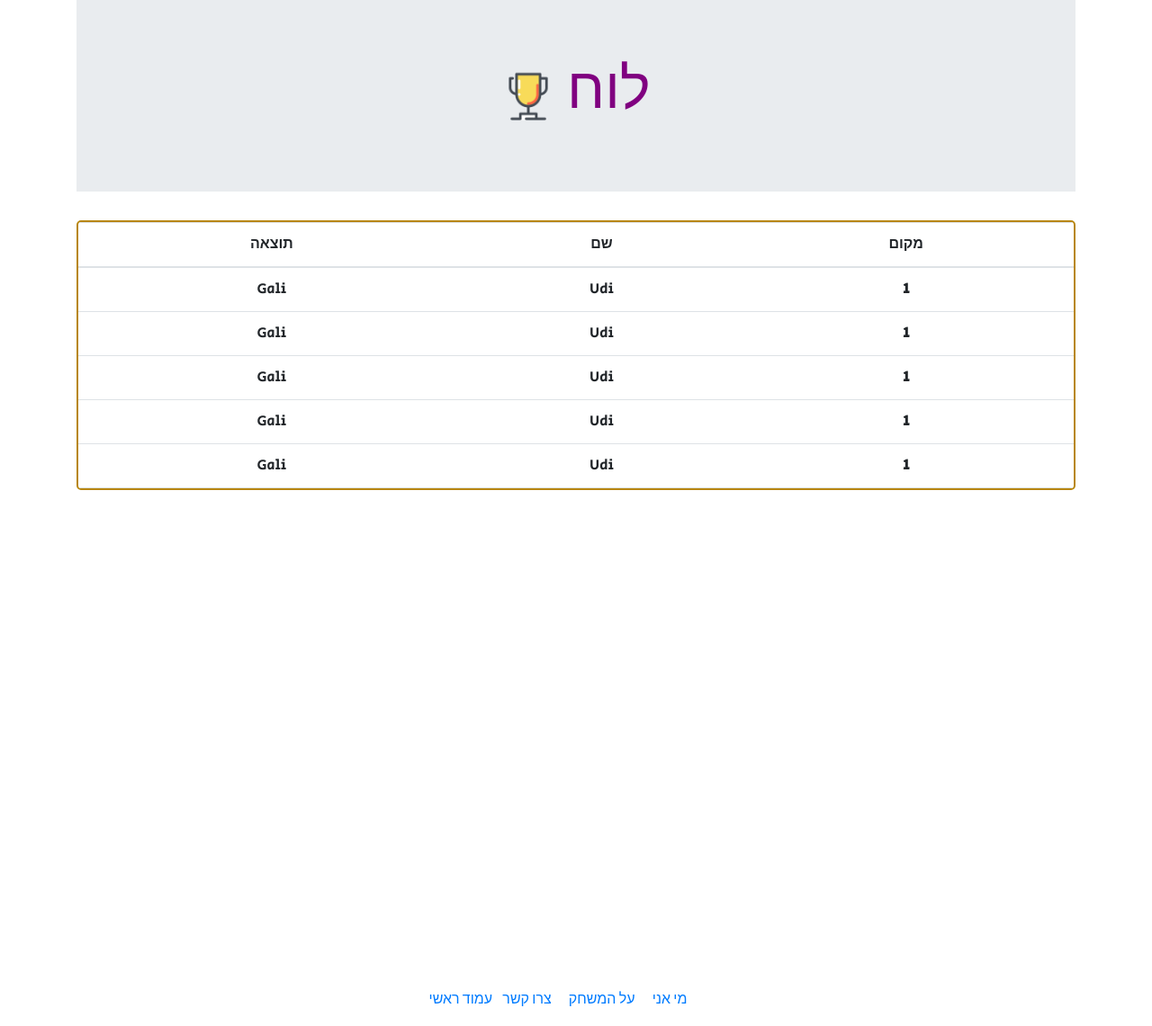
After one commit to udiargaman/Gali-Hangman, a Flask app: page /board in a window 1280 px wide. The commit adds this page. Shown: the whole page at 90% size. Run offline with Flask 2, Linux system fonts and the light colour scheme; some libraries are stand-ins or nearby versions.

Commit message:
evening change

```diff
--- a/application.py
+++ b/application.py
@@ -8,9 +8,11 @@ def create_app(**config_overrides):
     app.config.update(config_overrides)
 
     from client_app.view import client_app
+    from game_app.view import game_app
 
     #Markdown(app)
 
     app.register_blueprint(client_app)
+    app.register_blueprint(game_app)
 
     return app
--- a/client_app/view.py
+++ b/client_app/view.py
@@ -1,12 +1,30 @@
 from flask import Blueprint, session, render_template, redirect, url_for, request, flash
 from client_app.forms import LoginForm
 
-client_app = Blueprint("Gali's Hangman", __name__)
+client_app = Blueprint("hangman", __name__)
 
-# main page
-@client_app.route("/")
+# landing page
+@client_app.route("/", methods=["GET", "POST"])
 def index():
     form = LoginForm()
-    return render_template("index.html", form=form)
 
-# order submission
+    if form.validate_on_submit():
+        user = form.user_id.data
+        session["user"] = user
+
+        return redirect(url_for("/game"))
+
+    return render_template("client/index.html", form=form)
+
+# leader board
+@client_app.route("/board")
+def leaderBoard():
+    return render_template("client/board.html")
+
+@client_app.route("/howto")
+def howtoPlay():
+    return render_template("/client/howto.html")
+
+@client_app.route("/about")
+def aboutMe():
+    return render_template("/client/aboutme.html")
--- a/static/css/base.css
+++ b/static/css/base.css
@@ -1,4 +1,47 @@
+
+.h1, h1 {
+  font-size: 3rem;
+}
+
 html,
 body {
-  font-family: 'Heebo', sans-serif;
+  font-family: 'Secular One', sans-serif;
+  text-align: right;
 }
+
+.btn-huge {
+
+}
+
+.footer {
+  position: absolute;
+  bottom: 0;
+  width: 100%;
+  height: 60px;
+  line-height: 30px;
+}
+
+.leader-table {
+
+}
+
+.gali-header {
+  color: purple;
+  font-size: 4rem;
+}
+
+.gali-p {
+  color: purple;
+}
+
+.tbl-wrapper {
+  /*position: relative;*/
+  height: 300px;
+  overflow: auto;
+  /*display: block;*/
+
+  border: 2px solid darkgoldenrod;
+  border-radius: 5px;
+  border-spacing: 0;
+
+}
--- /dev/null
+++ b/templates/client/board.html
@@ -0,0 +1,114 @@
+{% extends "mybase.html" %}
+
+{% block content %}
+
+<div class="jumbotron jumbotron-fluid text-center">
+    <div class="container">
+        <h1 class="gali-header">לוח <img src="{{ url_for('static', filename='img/trophy.png') }}" width=60 height=60></img> </h1>
+    </div>
+</div>
+
+<div class="row text-center">
+    <div class="col justify-content-center">
+        <div class="tbl-wrapper">
+            <table class="table leader-table">
+                <thead>
+                    <tr>
+                        <th scope="col">מקום</th>
+                        <th scope="col">שם</th>
+                        <th scope="col">תוצאה</th>
+                    </tr>
+                </thead>
+                <tbody>
+                    <tr>
+                        <th scope="row">1</th>
+                        <td>Udi</td>
+                        <td>Gali</td>
+                    </tr>
+                    <tr>
+                        <th scope="row">1</th>
+                        <td>Udi</td>
+                        <td>Gali</td>
+                    </tr>
+                    <tr>
+                        <th scope="row">1</th>
+                        <td>Udi</td>
+                        <td>Gali</td>
+                    </tr>
+                    <tr>
+                        <th scope="row">1</th>
+                        <td>Udi</td>
+                        <td>Gali</td>
+                    </tr>
+                    <tr>
+                        <th scope="row">1</th>
+                        <td>Udi</td>
+                        <td>Gali</td>
+                    </tr>
+                    <tr>
+                        <th scope="row">1</th>
+                        <td>Udi</td>
+                        <td>Gali</td>
+                    </tr>
+                    <tr>
+                        <th scope="row">1</th>
+                        <td>Udi</td>
+                        <td>Gali</td>
+                    </tr>
+                    <tr>
+                        <th scope="row">1</th>
+                        <td>Udi</td>
+                        <td>Gali</td>
+                    </tr>
+                    <tr>
+                        <th scope="row">1</th>
+                        <td>Udi</td>
+                        <td>Gali</td>
+                    </tr>
+                    <tr>
+                        <th scope="row">1</th>
+                        <td>Udi</td>
+                        <td>Gali</td>
+                    </tr>
+                    <tr>
+                        <th scope="row">1</th>
+                        <td>Udi</td>
+                        <td>Gali</td>
+                    </tr>
+                    <tr>
+                        <th scope="row">1</th>
+                        <td>Udi</td>
+                        <td>Gali</td>
+                    </tr>
+                    <tr>
+                        <th scope="row">1</th>
+                        <td>Udi</td>
+                        <td>Gali</td>
+                    </tr>
+                    <tr>
+                        <th scope="row">1</th>
+                        <td>Udi</td>
+                        <td>Gali</td>
+                    </tr>
+                    <tr>
+                        <th scope="row">1</th>
+                        <td>Udi</td>
+                        <td>Gali</td>
+                    </tr>
+                    <tr>
+                        <th scope="row">1</th>
+                        <td>Udi</td>
+                        <td>Gali</td>
+                    </tr>
+
+                </tbody>
+
+
+            </table>
+        </div>
+    </div>
+</div>
+
+{% endblock %}
+
+{% block footer %} {% include "footer.html" %} {% endblock %}
--- a/templates/footer.html
+++ b/templates/footer.html
@@ -1,5 +1,10 @@
-<footer class="footer">
-    <div class="container">
-      <span class="text-muted">למטה</span>
+<footer class="footer mt-auto py-3">
+    <div class="container text-center">
+      <ul class="list-inline">
+        <li class="list-inline-item ml-2"><a href="{{ url_for('hangman.aboutMe') }}">מי אני</a></li>
+        <li class="list-inline-item ml-2"><a href="#">על המשחק</a></li>
+        <li class="list-inline-item ml-2"><a href="#">צרו קשר</a></li>
+        <li class="list-inline-item ml-2"><a href="{{ url_for('hangman.index') }}">עמוד ראשי</a></li>
+      </ul>
     </div>
 </footer>
--- a/templates/mybase.html
+++ b/templates/mybase.html
@@ -1,15 +1,15 @@
 <!doctype html>
-<html lang="en">
+<html dir="rtl">
   <head>
     <!-- Required meta tags -->
     <meta charset="utf-8">
     <meta name="viewport" content="width=device-width, initial-scale=1, shrink-to-fit=no">
 
-    <title>שם האתר</title>
+    <title>התליין</title>
 
     <!-- Bootstrap CSS -->
     <link rel="stylesheet" href="https://stackpath.bootstrapcdn.com/bootstrap/4.3.1/css/bootstrap.min.css" integrity="sha384-ggOyR0iXCbMQv3Xipma34MD+dH/1fQ784/j6cY/iJTQUOhcWr7x9JvoRxT2MZw1T" crossorigin="anonymous">
-    <link href="https://fonts.googleapis.com/css?family=Alef&display=swap" rel="stylesheet">
+    <link href="https://fonts.googleapis.com/css?family=Secular+One&display=swap" rel="stylesheet">
     <link rel="stylesheet" href="{{ url_for('static', filename='css/base.css') }}">
 
   </head>
```
Also changed, not shown: client_app/payload.json (deleted, +0 -118 lines), game_app/forms.py (added, +11 -0 lines), game_app/view.py (added, +10 -0 lines), templates/client/aboutme.html (added, +30 -0 lines), templates/client/howto.html (added, +19 -0 lines), templates/client/index.html (added, +46 -0 lines), templates/game/game.html (added, +23 -0 lines), templates/index.html (deleted, +0 -49 lines), static/img/img1.jpg (added), static/img/smile.png (added), static/img/trophy.png (added).
